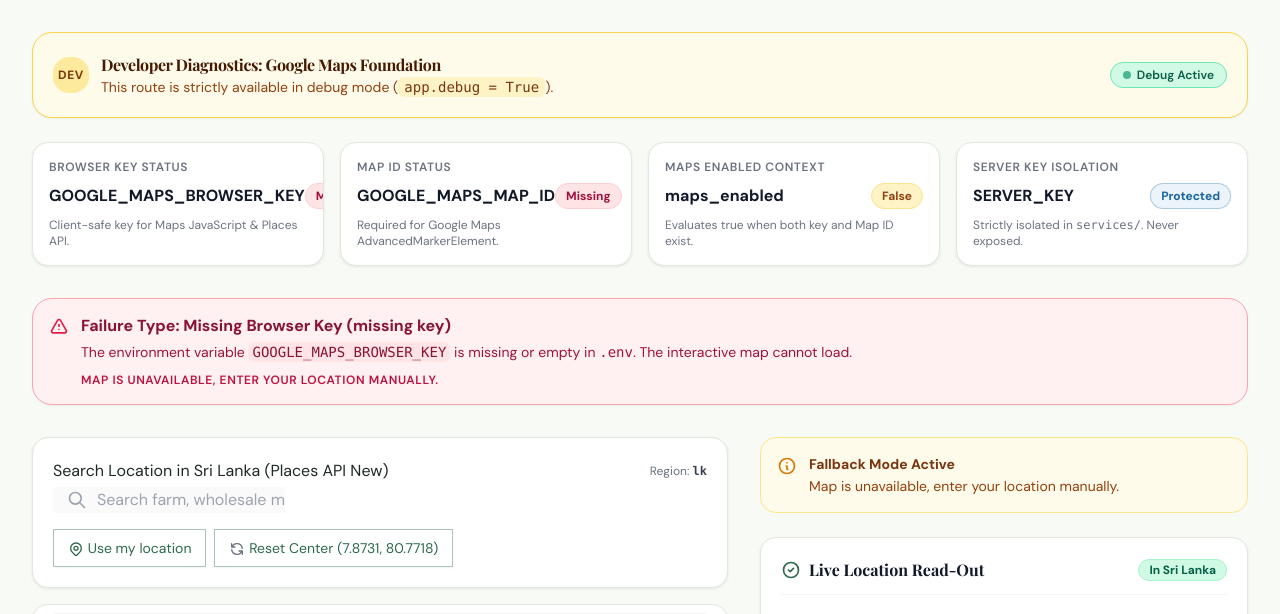
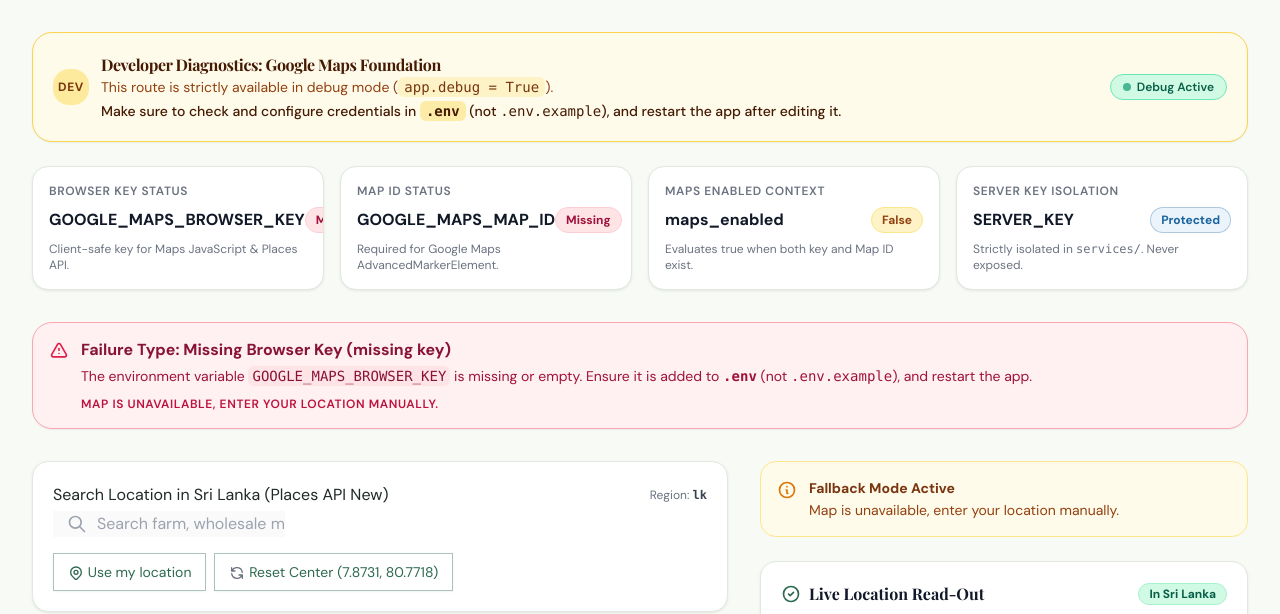
Before and after one commit to Kaveera725/agrolink-farming-platform, a Flask app: page /_maps_test in a window 1280 px wide. Shown: the part 81-695 px from the top of the page. Run offline with Flask 3, Linux system fonts and the light colour scheme; some libraries are stand-ins or nearby versions; some web fonts are replaced.

Commit message:
feat(maps): add .env configuration and restart notices to /_maps_test

```diff
--- a/templates/dev/maps_test.html
+++ b/templates/dev/maps_test.html
@@ -33,6 +33,9 @@
           <h2 class="text-base font-bold text-amber-950">Developer Diagnostics: Google Maps Foundation</h2>
           <p class="text-xs sm:text-sm text-amber-800">
             This route is strictly available in debug mode (<code class="font-mono bg-amber-100 px-1.5 py-0.5 rounded text-amber-900">app.debug = True</code>).
+          </p>
+          <p class="text-xs sm:text-sm text-amber-950 mt-1 font-medium">
+            Make sure to check and configure credentials in <code class="font-mono bg-amber-200/70 px-1.5 py-0.5 rounded text-amber-950 font-bold">.env</code> (not <code class="font-mono">.env.example</code>), and restart the app after editing it.
           </p>
         </div>
       </div>
@@ -126,7 +129,7 @@
         <div class="flex-1 text-sm">
           <h4 class="font-bold text-rose-900">Failure Type: Missing Browser Key (missing key)</h4>
           <p class="mt-1 text-rose-800">
-            The environment variable <code class="font-mono bg-rose-100 px-1 py-0.5 rounded text-rose-900">GOOGLE_MAPS_BROWSER_KEY</code> is missing or empty in <code class="font-mono">.env</code>. The interactive map cannot load.
+            The environment variable <code class="font-mono bg-rose-100 px-1 py-0.5 rounded text-rose-900">GOOGLE_MAPS_BROWSER_KEY</code> is missing or empty. Ensure it is added to <code class="font-mono font-bold">.env</code> (not <code class="font-mono">.env.example</code>), and restart the app.
           </p>
           <p class="mt-2 text-xs font-semibold uppercase tracking-wider text-rose-700">Map is unavailable, enter your location manually.</p>
         </div>
@@ -141,7 +144,7 @@
         <div class="flex-1 text-sm">
           <h4 class="font-bold text-amber-900">Failure Type: Missing Map ID (missing map id)</h4>
           <p class="mt-1 text-amber-800">
-            The environment variable <code class="font-mono bg-amber-100 px-1 py-0.5 rounded text-amber-900">GOOGLE_MAPS_MAP_ID</code> is missing or empty in <code class="font-mono">.env</code>. Modern Google Maps Advanced Markers require a configured Map ID.
+            The environment variable <code class="font-mono bg-amber-100 px-1 py-0.5 rounded text-amber-900">GOOGLE_MAPS_MAP_ID</code> is missing or empty. Ensure it is added to <code class="font-mono font-bold">.env</code> (not <code class="font-mono">.env.example</code>), and restart the app.
           </p>
           <p class="mt-2 text-xs font-semibold uppercase tracking-wider text-amber-700">Map is unavailable, enter your location manually.</p>
         </div>
```
